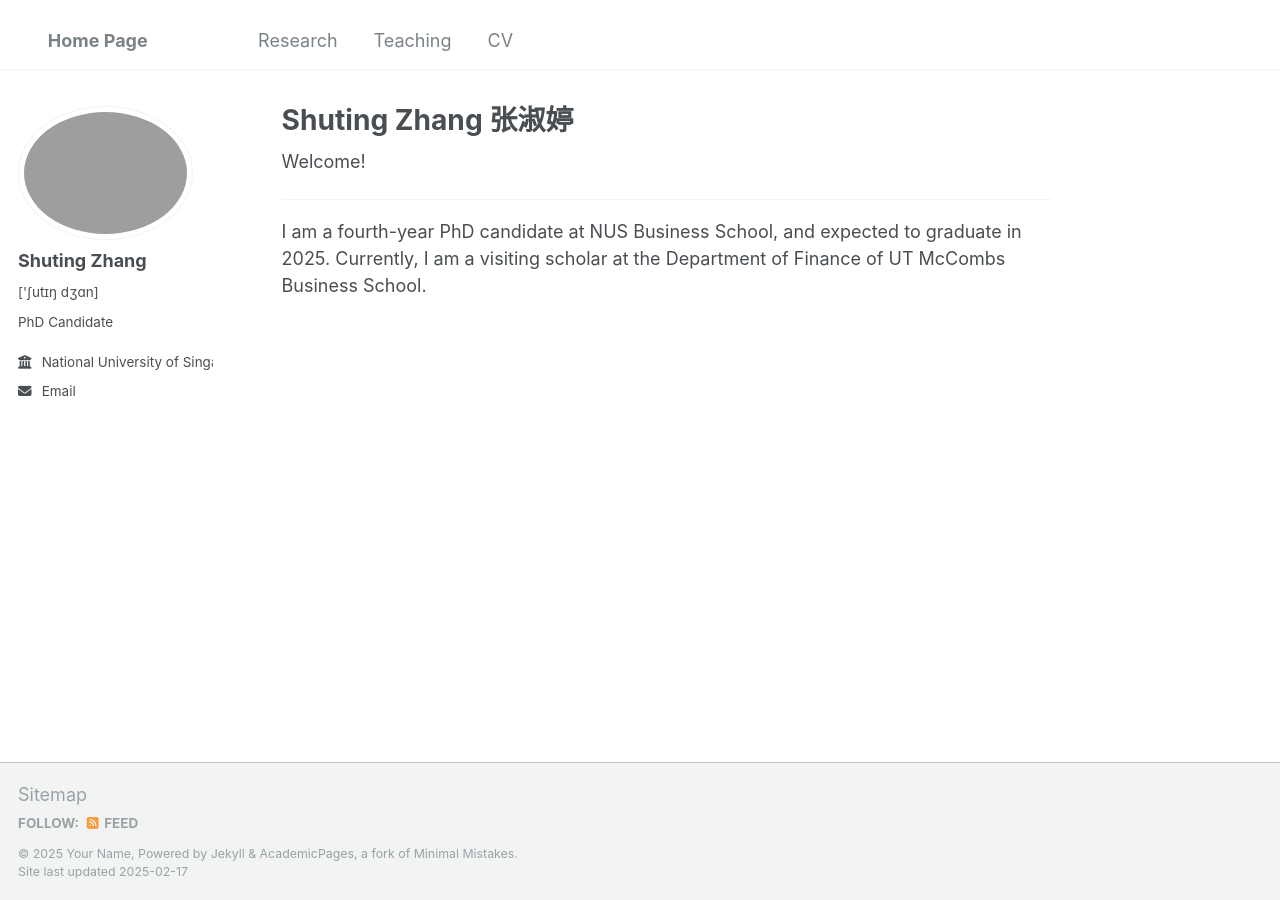
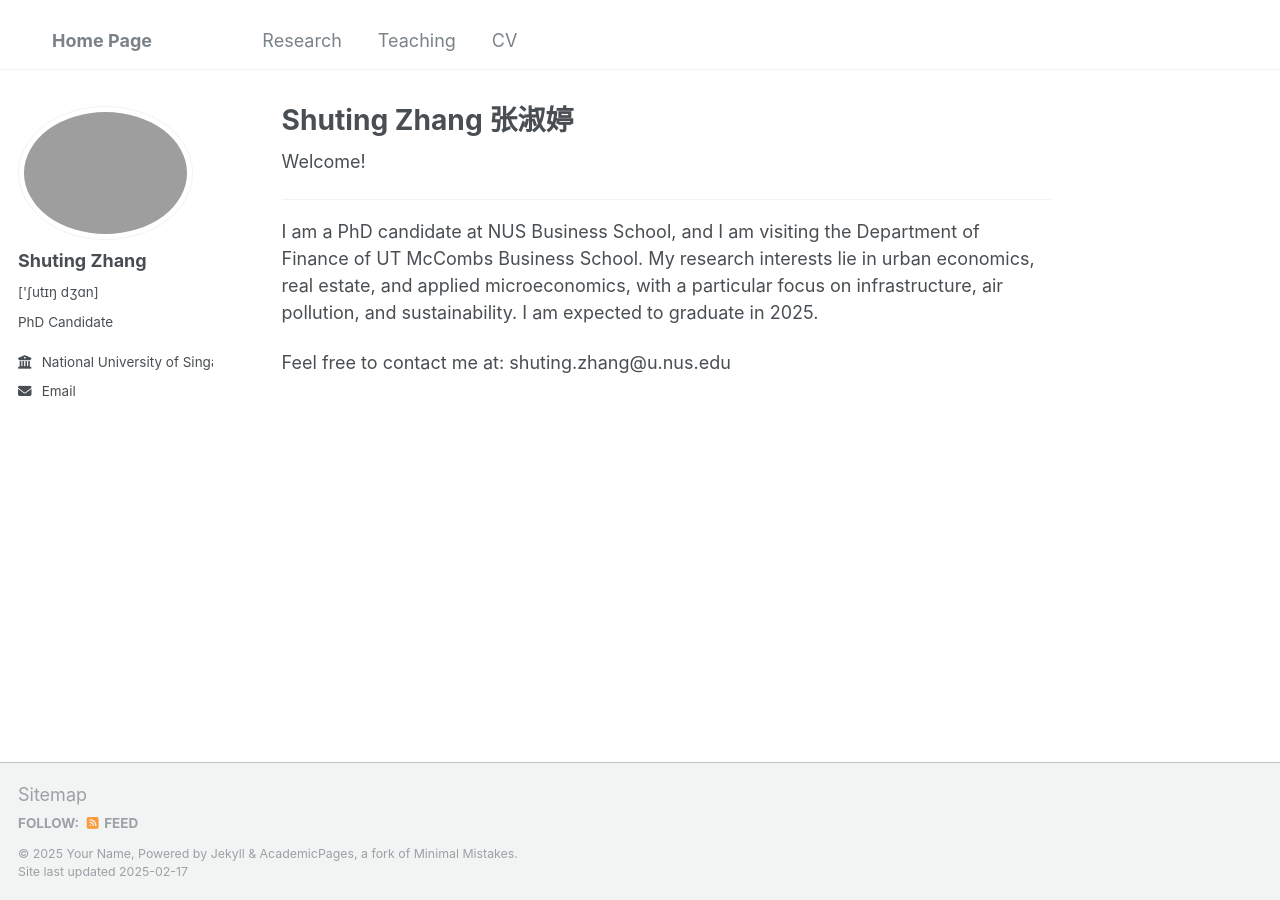
Before and after one commit to ShutingStar7/shutingstar7.github.io, a Jekyll site: the page built from _pages/about.md, in a window 1280 px wide. Built offline with Jekyll 4.4.1, drawn with Linux system fonts in a browser that asks for light colours.

Commit message:
Resolved merge conflicts

```diff
--- a/_config.yml
+++ b/_config.yml
@@ -8,7 +8,7 @@
 
 # Basic Site Settings
 locale                   : "en-US"
-title                    : "&#160;&#160;&#160;&#160;&#160;&#160; Home Page &#160;&#160;&#160;&#160;&#160;&#160;&#160;&#160;"
+title                    : "&#160;&#160;&#160;&#160;&#160;&#160;&#160; Home Page &#160;&#160;&#160;&#160;&#160;&#160;&#160;&#160;"
 title_separator          : "-"
 name                     : &name "Your Name"
 description              : &description "personal description"
@@ -31,7 +31,7 @@ author:
 
 
 # Academic websites
-
+# orcid            : "http://orcid.org/yourorcidurl"
 
 # Site Settings
 teaser                   :  # filename of teaser fallback teaser image placed in /images/, .e.g. "500x300.png"
--- a/_pages/about.md
+++ b/_pages/about.md
@@ -5,9 +5,17 @@ author_profile: true
 redirect_from:
   - /about/
   - /about.html
+
 ---
+
 
 Welcome!
 
+
+
 ---
-I am a fourth-year PhD candidate at NUS Business School, and expected to graduate in 2025. Currently, I am a visiting scholar at the Department of Finance of UT McCombs Business School.
+I am a PhD candidate at NUS Business School, and I am visiting the Department of Finance of UT McCombs Business School. My research interests lie in urban economics, real estate, and applied microeconomics, with a particular focus on infrastructure, air pollution, and sustainability. I am expected to graduate in 2025.
+
+
+
+ Feel free to contact me at: shuting.zhang@u.nus.edu
```
Also changed, not shown: 5 other files.
